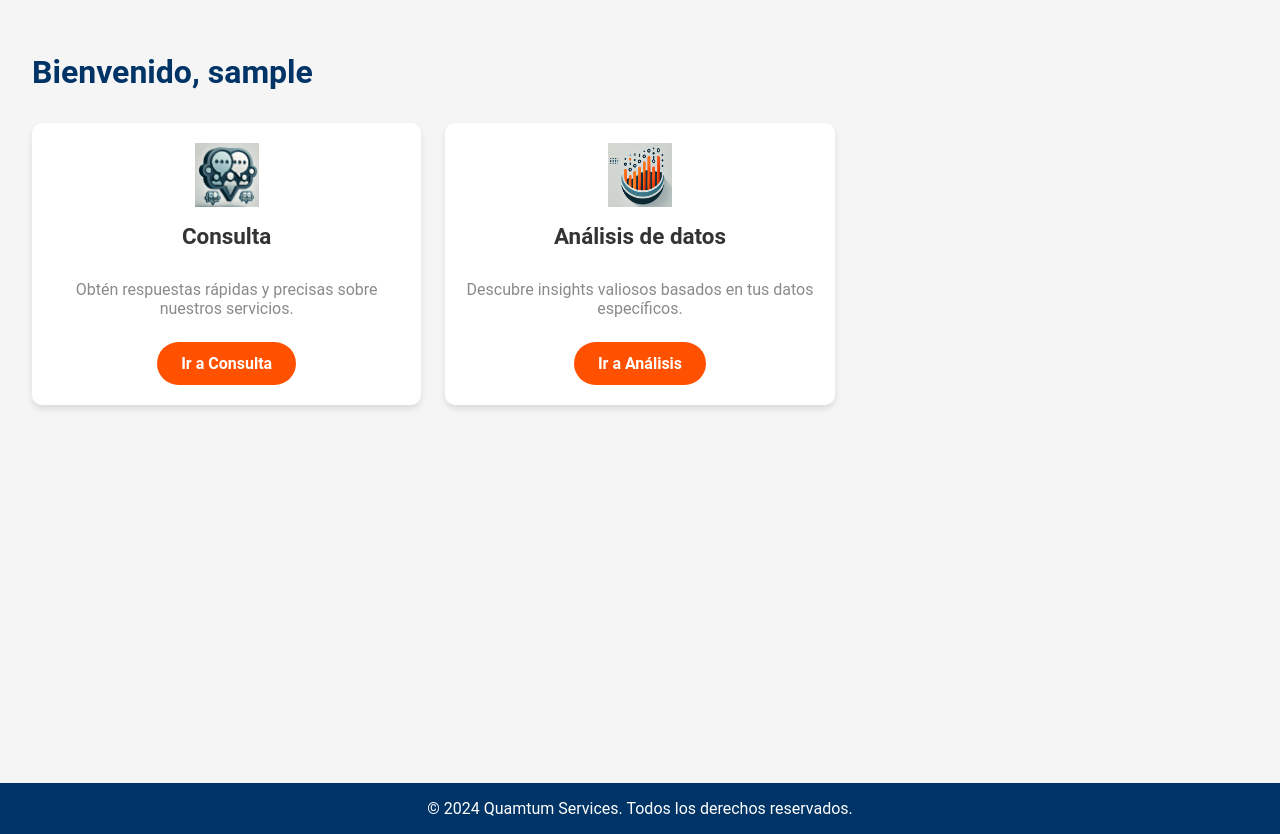
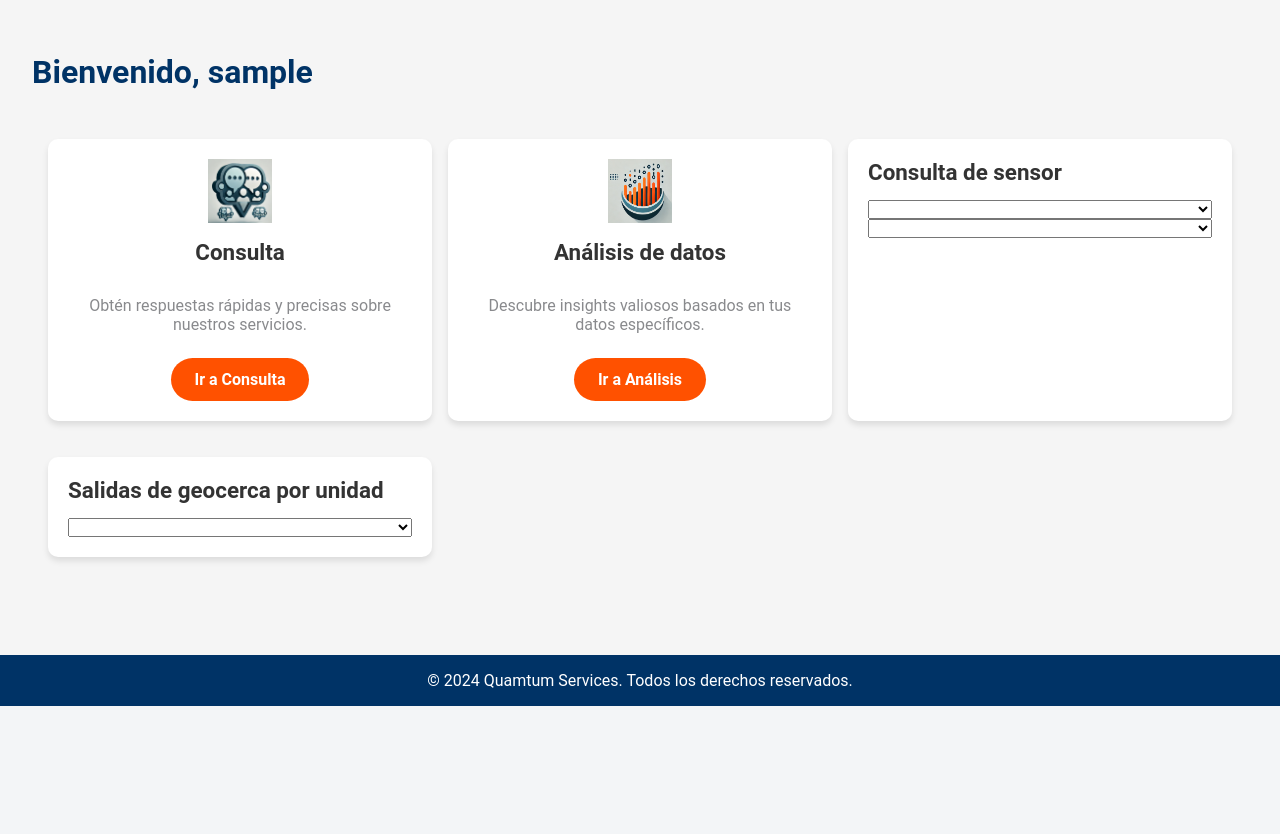
Before and after one commit to lorenzoog00/ProyectoEva_embeding, a Flask app: page / in a window 1280 px wide. Shown: the part 94-928 px from the top of the page. After the commit the page ends 800 px from the top, so only its background shows below. Run offline with Flask 3, Linux system fonts and the light colour scheme; the visitor is signed in with stand-in values (Sample User, id 1); lists and menus that the app fills with data are empty; parts of the project's set-up code (start-up, migrations or seed data) failed here and were passed over; some libraries are stand-ins or nearby versions.

Commit message:
se desorganiza pero si es variable el dashboard

```diff
--- a/static/js/dashboard.js
+++ b/static/js/dashboard/dashboard.js
@@ -31,23 +31,46 @@ document.addEventListener('DOMContentLoaded', function() {
             })
             .catch(error => {
                 console.error('Error:', error);
-                // Manejar el error aquí, por ejemplo, mostrar un mensaje al usuario
             });
     }
 
     function updateDashboard(activeGraphs) {
         const dashboardGrid = document.querySelector('.dashboard-grid');
+        const dynamicItems = document.querySelectorAll('.dashboard-item.dynamic');
 
-        document.querySelectorAll('.dashboard-item.dynamic').forEach(el => {
+        // Ocultar todos los elementos dinámicos
+        dynamicItems.forEach(el => {
             el.style.display = 'none';
         });
 
-        activeGraphs.forEach((graph) => {
+        // Mostrar y actualizar solo las gráficas activas
+        activeGraphs.forEach((graph, index) => {
             const graphElement = document.getElementById(`graph-${graph.toLowerCase().replace(/\s+/g, '-')}`);
             if (graphElement) {
                 graphElement.style.display = 'block';
+
+                // Mantener las posiciones fijas
+                if (index === 0) {
+                    // El primer elemento dinámico siempre en 1,3
+                    graphElement.style.gridRow = '1';
+                    graphElement.style.gridColumn = '3';
+                } else {
+                    // Los siguientes elementos en la segunda fila, manteniendo su orden
+                    graphElement.style.gridRow = '2';
+                    graphElement.style.gridColumn = index.toString();
+                }
+
+                // Inicializar o actualizar el contenido del gráfico
                 if (graph === "Consulta de sensor") {
-                    loadUnitsForGraph();
+                    if (!graphElement.hasAttribute('data-initialized')) {
+                        loadUnitsForGraph();
+                        graphElement.setAttribute('data-initialized', 'true');
+                    }
+                } else if (graph === "Geocercas") {
+                    if (!graphElement.hasAttribute('data-initialized')) {
+                        initGeocercaAnalysis();
+                        graphElement.setAttribute('data-initialized', 'true');
+                    }
                 } else {
                     graphElement.innerHTML = `
                         <h2>${graph}</h2>
@@ -56,15 +79,6 @@ document.addEventListener('DOMContentLoaded', function() {
                 }
             }
         });
-
-        // Asegurar que siempre haya 6 elementos visibles en total (3x2 grid)
-        const visibleItems = document.querySelectorAll('.dashboard-item:not([style*="display: none"])');
-        const totalItems = visibleItems.length;
-        for (let i = totalItems; i < 6; i++) {
-            const emptyElement = document.createElement('div');
-            emptyElement.className = 'dashboard-item empty';
-            dashboardGrid.appendChild(emptyElement);
-        }
     }
 
     function loadUnitsForGraph() {
@@ -88,6 +102,30 @@ document.addEventListener('DOMContentLoaded', function() {
             unitSelect.addEventListener('change', loadSensorsForGraph);
         });
     }
+
+
+    function loadUnitsForGraph() {
+        var flags = wialon.item.Item.dataFlag.base | wialon.item.Unit.dataFlag.sensors | wialon.item.Unit.dataFlag.lastMessage;
+        wialonSession.loadLibrary("unitSensors");
+        wialonSession.updateDataFlags([{type: "type", data: "avl_unit", flags: flags, mode: 0}], function (code) {
+            if (code) {
+                console.error(wialon.core.Errors.getErrorText(code));
+                return;
+            }
+            var units = wialonSession.getItems("avl_unit");
+            if (!units || !units.length) {
+                console.error("No units found");
+                return;
+            }
+            var unitSelect = document.getElementById("units");
+            unitSelect.innerHTML = "<option value=''>Selecciona una unidad</option>";
+            units.forEach(unit => {
+                unitSelect.innerHTML += `<option value="${unit.getId()}">${unit.getName()}</option>`;
+            });
+            unitSelect.addEventListener('change', loadSensorsForGraph);
+        });
+    }
+
 
     function loadSensorsForGraph() {
         var unitId = document.getElementById("units").value;
--- a/static/stylehome.css
+++ b/static/stylehome.css
@@ -109,3 +109,36 @@ footer {
         grid-template-columns: 1fr;
     }
 }
+.dashboard-grid {
+    display: grid;
+    grid-template-columns: repeat(3, 1fr);
+    grid-template-rows: repeat(2, auto);
+    gap: 1rem;
+    padding: 1rem;
+}
+
+.dashboard-item {
+    background-color: #fff;
+    border-radius: 8px;
+    padding: 1rem;
+    box-shadow: 0 2px 4px rgba(0,0,0,0.1);
+}
+
+.main-option {
+    grid-column: span 1;
+}
+
+.dynamic {
+    display: none; /* Inicialmente ocultos, se mostrarán mediante JavaScript */
+}
+
+/* Asegurarse de que los elementos fijos estén en su lugar */
+#consulta-button {
+    grid-row: 1;
+    grid-column: 1;
+}
+
+#analisis-button {
+    grid-row: 1;
+    grid-column: 2;
+}
--- a/templates/home.html
+++ b/templates/home.html
@@ -31,24 +31,20 @@
                 <a href="{{ url_for('analisis_datos') }}" class="option-button">Ir a Análisis</a>
             </div>
 
-            <div id="graph-mensajes" class="dashboard-item dynamic" style="display: none;">
-                <h2>Mensajes</h2>
+            <div id="graph-consulta-de-sensor" class="dashboard-item dynamic">
+                <h2>Consulta de sensor</h2>
+                <select id="units"></select>
+                <select id="sensors"></select>
                 <div id="sensor-value" class="sensor-value"></div>
             </div>
 
-            <div id="graph-bateria" class="dashboard-item dynamic" style="display: none;">
-                <h2>Batería</h2>
-            </div>
-
-            <div id="graph-temperatura" class="dashboard-item dynamic" style="display: none;">
-                <h2>Temperatura</h2>
-            </div>
-
-            <div id="graph-geocercas" class="dashboard-item dynamic" style="display: none;">
+            <div id="graph-geocercas" class="dashboard-item dynamic">
                 <h2>Salidas de geocerca por unidad</h2>
                 <select id="unitGroupSelect"></select>
                 <div id="geocercaChartContainer"></div>
             </div>
+
+                    <!-- Agrega aquí más elementos dinámicos según sea necesario -->
         </div>
     </div>
 
@@ -59,6 +55,6 @@
     <script src="//code.jquery.com/jquery-latest.min.js"></script>
     <script src="{{ url_for('static', filename='js/geocerca_analysis.js') }}"></script>
     <script src="//hst-api.wialon.com/wsdk/script/wialon.js"></script>
-    <script src="{{ url_for('static', filename='js/dashboard.js') }}"></script>
+    <script src="{{ url_for('static', filename='js/dashboard/dashboard.js') }}"></script>
 </body>
 </html>
```
Also changed, not shown: static/js/dashboard/geocerca_salidas.js (renamed from static/js/geocerca_salidas.js), 1 other file.
